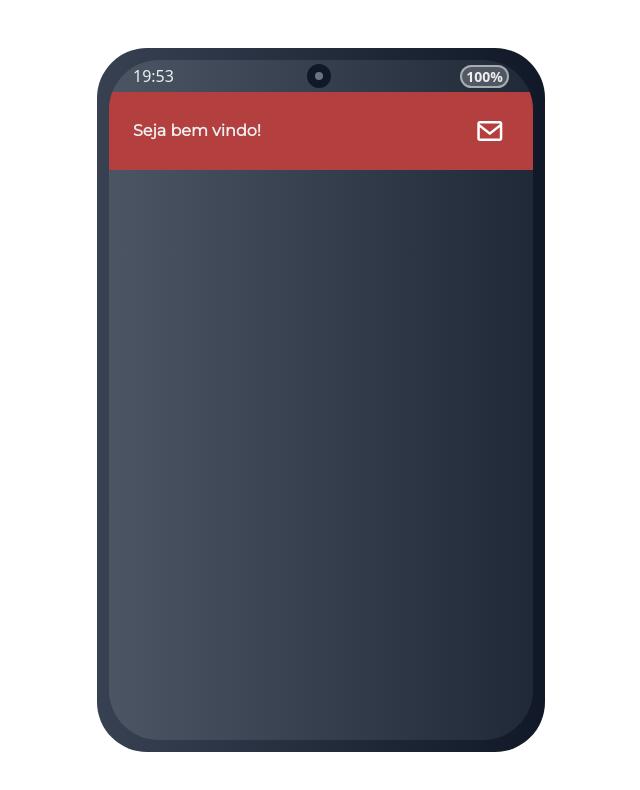
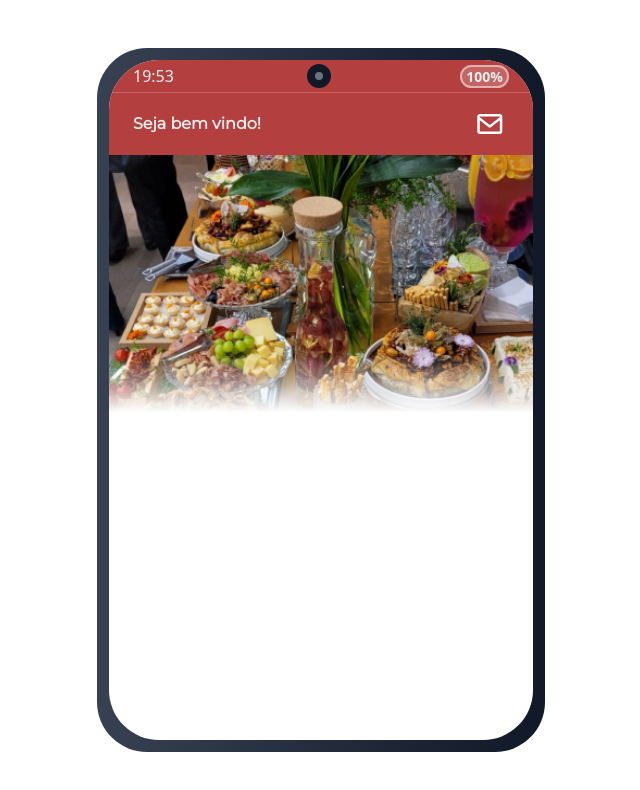
Before and after one commit to Gttolla/Degustar-qr, a React (Create React App) app: page / in a window 1280 px wide. Shown: the top 790 px of the page, without its empty margins (319-959 px from the left). Built offline with nearby package versions, Linux system fonts and the light colour scheme; some icons are missing; the HTML template or start-up script is replaced by a standard one.

Commit message:
Visual update

```diff
--- a/src/App.jsx
+++ b/src/App.jsx
@@ -1,12 +1,14 @@
 import { BrowserRouter as Router, Route, Routes } from "react-router-dom";
 
 import Main from "./pages/main/main";
+import Test from "./pages/test/test";
 
 function App() {
   return (
     <Router>
       <Routes>
           <Route path="/" element={<Main />} />
+          <Route path="/test" element={<Test />} />
       </Routes>
     </Router>
   );
--- a/src/components/contact-bar.jsx
+++ b/src/components/contact-bar.jsx
@@ -3,7 +3,7 @@ import { BiEnvelope as Email} from 'react-icons/bi'
 
 function ContactBar (){
     return(
-        <header className="bg-primary p-6">
+        <header className="bg-primary px-6 py-4">
             <nav className="flex flex-row items-center">
 
                 <span className="text-text font-medium font-titles basis-4/5">Seja bem vindo!</span>
--- a/src/components/mobile-screen.jsx
+++ b/src/components/mobile-screen.jsx
@@ -1,42 +1,8 @@
-import React, { useEffect, useState } from 'react';
-
 function MobileScren (props){
-    const [hr, setHr] = useState('00');
-    const [min, setMin] = useState('00');
-
-    useEffect(() => {
-        const timeInterval = setInterval(() => {
-            const dateToday = new Date();
-            const hr = String(dateToday.getHours()).padStart(2, '0');
-            const min = String(dateToday.getMinutes()).padStart(2, '0');
-
-            setHr(hr);
-            setMin(min);
-        }, 1000);
-
-        return () => clearInterval(timeInterval);
-    }, []);
-
     return(
         <div id="container">
             <div className="mobile">
-                <div className="screen overflow-auto">
-                    <div className="px-6 py-1 text-text" id="top-screen">
-
-                        <div className="w-11">
-                            <span>{hr}</span>
-                            <span>:</span>
-                            <span>{min}</span>
-                        </div>
-
-                        <div className="h-6 w-6 rounded-full border-8 border-gray-900 bg-gray-500"></div>
-
-                        <div>
-                            <span className="font-semibold text-sm" id="batery">100%</span>
-                        </div>
-
-                    </div>
-
+                <div className="screen overflow-auto" id="screen">
                     {props.content}
                 </div>
             </div>
--- /dev/null
+++ b/src/components/top-screen.jsx
@@ -0,0 +1,39 @@
+import React, { useEffect, useState } from 'react';
+
+function TopScreen () {
+    const [hr, setHr] = useState('00');
+    const [min, setMin] = useState('00');
+
+    useEffect(() => {
+        const timeInterval = setInterval(() => {
+            const dateToday = new Date();
+            const hr = String(dateToday.getHours()).padStart(2, '0');
+            const min = String(dateToday.getMinutes()).padStart(2, '0');
+
+            setHr(hr);
+            setMin(min);
+        }, 1000);
+
+        return () => clearInterval(timeInterval);
+    }, []);
+
+    return(
+        <div className="px-6 py-1 text-text bg-primary" id="top-screen">
+
+            <div className="w-11">
+                <span>{hr}</span>
+                <span>:</span>
+                <span>{min}</span>
+            </div>
+
+            <div className="h-6 w-6 rounded-full border-8 border-gray-900 bg-gray-500"></div>
+
+            <div>
+                <span className="font-semibold text-sm" id="batery">100%</span>
+            </div>
+
+        </div>
+    );
+}
+
+export default TopScreen;
--- a/src/index.css
+++ b/src/index.css
@@ -10,10 +10,10 @@
     @apply w-full h-full rounded-[50px] bg-gradient-to-r from-gray-700 to-gray-900 p-3
 }
 .screen{
-    @apply w-full h-full rounded-[50px] bg-gradient-to-r from-gray-600 to-gray-800
+    @apply w-full h-full relative rounded-[50px] bg-white
 }
 #top-screen{
-    @apply  flex justify-between items-center
+    @apply  flex justify-between items-center border-b-[1px] border-white border-opacity-20
 }
 #batery{
     @apply px-1 bg-white bg-opacity-20 border-2 border-white border-opacity-50 rounded-full
@@ -24,7 +24,16 @@
     @apply basis-[10%]
 }
 
+/* Main */
+#background{
+    @apply absolute bottom-0 bg-gradient-to-t from-white from-70% to-transparent
+}
+
 /* Global Class */
+::-webkit-scrollbar{
+    width: 0;
+}
+
 .font-titles{
-    @apply font-[600]
+    @apply font-semibold
 }
--- a/src/pages/main/main.jsx
+++ b/src/pages/main/main.jsx
@@ -1,9 +1,24 @@
+import MobileScren from "../../components/mobile-screen";
+import Img from "../../assets/imgs/img.jpg"
+import TopScreen from "../../components/top-screen";
 import ContactBar from "../../components/contact-bar";
-import MobileScren from "../../components/mobile-screen";
 
 function Main (){
+
     const content =
-        <ContactBar />
+        <div>
+            <div className="sticky w-full top-0 z-50">
+                <TopScreen />
+                <ContactBar />
+            </div>
+
+            <div className="h-[396px] w-full relative">
+                <div className="w-full h-2/4" id="background"></div>
+                <img src={Img} alt="img" className="w-full h-full" />
+            </div>
+        </div>
+
+
 
     return(
         <MobileScren content={content} />
--- /dev/null
+++ b/src/pages/test/test.jsx
@@ -0,0 +1,18 @@
+import React from "react";
+
+function Test () {
+    return (
+        <div className="relative">
+          <div className="overflow-auto h-64 border border-gray-300 p-4">
+                <div className="bg-primary h-screen w-1/2"></div>
+          </div>
+          <div className="bg-blue-500 text-black p-4 absolute right-0 top-0 w-full">
+
+            Componente Fixo
+          </div>
+        </div>
+      );
+}
+
+
+export default Test;
--- a/tailwind.config.js
+++ b/tailwind.config.js
@@ -13,6 +13,7 @@ module.exports = {
       white: colors.white,
       gray: colors.gray,
       'primary': '#B43F3F',
+      'top-screen': '#5A1D1D',
       'text': '#EEEEEE',
     },
     fontFamily: {
```
Also changed, not shown: src/assets/imgs/img.jpg (added).
